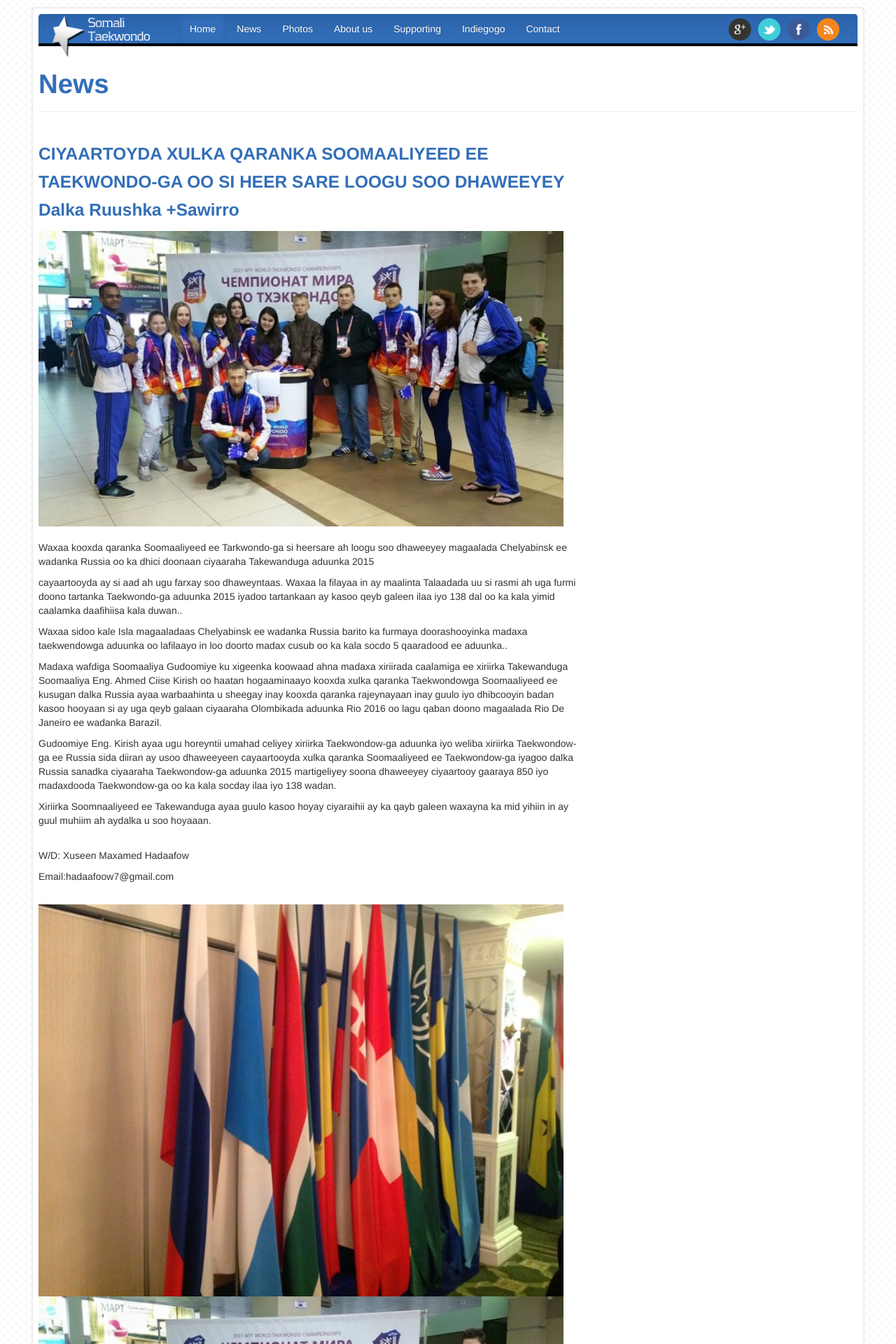
After one commit to somalitaekwondo/site, a PHP site: page /bkp/ciyaartoyda-xulka-qaranka-soomaaliyeed.php in a window 1280 px wide. The commit adds this page. Shown: the top 1920 px of the page at 70% size. Run offline with PHP 8.4, Linux system fonts and the light colour scheme; the visitor is signed in with stand-in values (Sample User, id 1); data that the repository does not hold is empty; some libraries are stand-ins or nearby versions.

Commit message:
Russia News

```diff
--- /dev/null
+++ b/ciyaartoyda-xulka-qaranka-soomaaliyeed.php
@@ -0,0 +1,80 @@
+<?php session_start(); ?>
+<!DOCTYPE html>
+<!--[if lt IE 7]>      <html class="no-js lt-ie9 lt-ie8 lt-ie7"> <![endif]-->
+<!--[if IE 7]>         <html class="no-js lt-ie9 lt-ie8"> <![endif]-->
+<!--[if IE 8]>         <html class="no-js lt-ie9"> <![endif]-->
+<!--[if gt IE 8]><!--> <html class="no-js"> <!--<![endif]-->
+    <head>
+        <title>Somali Taekwondo - ciyaartoyda xulka qaranka soomaaliyeed ee taekwondo-ga oo si heer sare loogu  soo dhaweeyey dalka ruushka +sawirro</title>
+        <?php include('inc/metatags.inc') ?>
+    </head>
+    <body>
+        <!--[if lt IE 7]>
+            <p class="chromeframe">You are using an <strong>outdated</strong> browser. Please <a href="http://browsehappy.com/">upgrade your browser</a> or <a href="http://www.google.com/chromeframe/?redirect=true">activate Google Chrome Frame</a> to improve your experience.</p>
+        <![endif]-->
+
+        <header>
+            <div class="navbar-wrapper">
+              <!-- Wrap the .navbar in .container to center it within the absolutely positioned parent. -->
+              <div class="container">
+                <div class="navbar navbar-inverse">
+                     <div class="navbar-inner">
+                            <a class="btn btn-navbar" data-toggle="collapse" data-target=".nav-collapse">
+                                <span class="icon-bar"></span>
+                                <span class="icon-bar"></span>
+                                <span class="icon-bar"></span>
+                            </a>
+                            <a class="brand" href="/home"><img src="img/logo.png" alt="gotkd"  width="150" /></a>
+                            <?php include('inc/nav.inc') ?>
+                        </div>
+                    </div>
+                </div>
+            </div>
+        </header>
+        <section id="container" class="container aboutus">
+        <br />
+        <br />
+        <br />
+            <div class="page-header">
+                <h1>News</h1>
+            </div>
+            <div class="row-fluid media">
+                <div class="span8">
+				<h3>CIYAARTOYDA  XULKA QARANKA SOOMAALIYEED EE TAEKWONDO-GA OO SI HEER SARE LOOGU  SOO DHAWEEYEY Dalka Ruushka +Sawirro</h3>
+
+                <img src="img/news/russia-01.jpg" width="750" />
+                <br/>
+                <br/>
+
+                <p>Waxaa kooxda qaranka Soomaaliyeed ee Tarkwondo-ga si heersare ah loogu  soo dhaweeyey magaalada Chelyabinsk ee wadanka Russia oo ka dhici doonaan ciyaaraha Takewanduga aduunka 2015</p>
+                <p>cayaartooyda ay si aad ah ugu farxay soo dhaweyntaas. Waxaa la filayaa in ay maalinta Talaadada uu si rasmi ah uga furmi doono tartanka Taekwondo-ga aduunka 2015 iyadoo tartankaan ay kasoo qeyb galeen ilaa iyo 138 dal oo ka kala yimid caalamka daafihiisa kala duwan..</p>
+                <p>Waxaa sidoo kale Isla magaaladaas Chelyabinsk ee wadanka Russia barito ka furmaya doorashooyinka madaxa taekwendowga aduunka oo lafilaayo in loo doorto madax cusub oo ka kala socdo 5 qaaradood ee aduunka..</p>
+                <p>Madaxa wafdiga Soomaaliya  Gudoomiye ku xigeenka koowaad ahna madaxa xiriirada caalamiga  ee xiriirka Takewanduga  Soomaaliya Eng. Ahmed Ciise Kirish oo haatan hogaaminaayo kooxda xulka qaranka Taekwondowga Soomaaliyeed ee kusugan dalka Russia ayaa warbaahinta u sheegay inay kooxda qaranka rajeynayaan inay guulo iyo dhibcooyin badan kasoo hooyaan si ay uga qeyb galaan ciyaaraha Olombikada aduunka Rio 2016 oo lagu qaban doono magaalada Rio De Janeiro ee wadanka Barazil.</p>
+                <p>Gudoomiye Eng. Kirish ayaa ugu horeyntii  umahad celiyey xiriirka Taekwondow-ga  aduunka iyo weliba xiriirka Taekwondow- ga ee Russia sida diiran ay usoo dhaweeyeen  cayaartooyda xulka qaranka Soomaaliyeed ee Taekwondow-ga iyagoo dalka Russia sanadka ciyaaraha Taekwondow-ga aduunka 2015 martigeliyey soona dhaweeyey ciyaartooy gaaraya 850 iyo madaxdooda Taekwondow-ga oo ka kala socday ilaa iyo 138 wadan.</p>
+                <p>Xiriirka Soomnaaliyeed ee Takewanduga  ayaa guulo kasoo hoyay   ciyaraihii  ay ka qayb galeen waxayna ka mid yihiin in ay guul muhiim ah aydalka u soo hoyaaan.</p>
+
+                <br />
+                <p>W/D: Xuseen Maxamed Hadaafow</p>
+                <p>Email:hadaafoow7@gmail.com</p>
+                <br/>
+                <img src="img/news/russia-02.jpg" width="750" />
+                <img src="img/news/russia-03.jpg" width="750" />
+                <img src="img/news/russia-04.jpg" width="750" />
+                <img src="img/news/russia-05.jpg" width="750" />
+                <img src="img/news/russia-06.jpg" width="750" />
+                <br>
+                <br/>
+                <p><em> <strong>11 May, 2015 - source:</strong> <a rel="external" href="http://goobjoog.com/sport/?p=21466"> http://goobjoog.com</em></a>
+			</div>
+
+            </div>
+
+            <?php include('inc/social.inc') ?>
+            <?php include('inc/footer.inc') ?>
+
+        </section> <!-- /container -->
+
+        <?php include('inc/js.inc') ?>
+
+    </body>
+</html>
```
Also changed, not shown: home.php (+11 -1 lines), inc/metatags.inc (+9 -1 lines), img/news/russia-01.jpg (added), img/news/russia-02.jpg (added), img/news/russia-03.jpg (added), img/news/russia-04.jpg (added), img/news/russia-05.jpg (added), img/news/russia-06.jpg (added), 1 other file.
